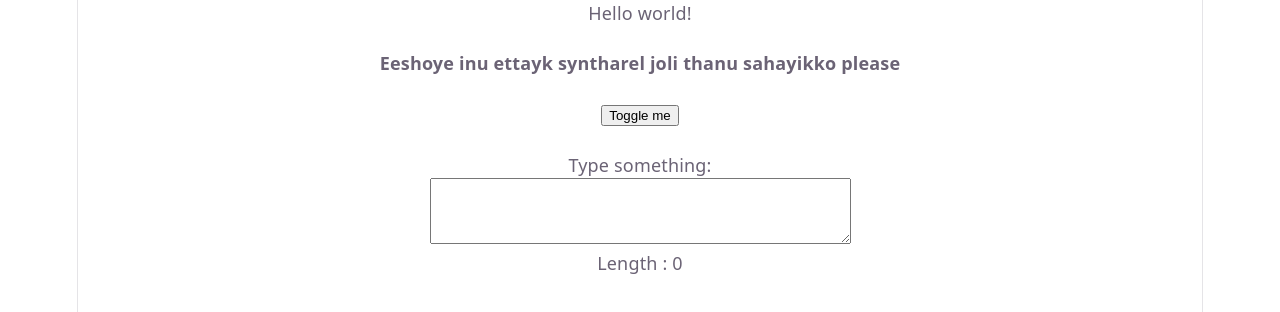
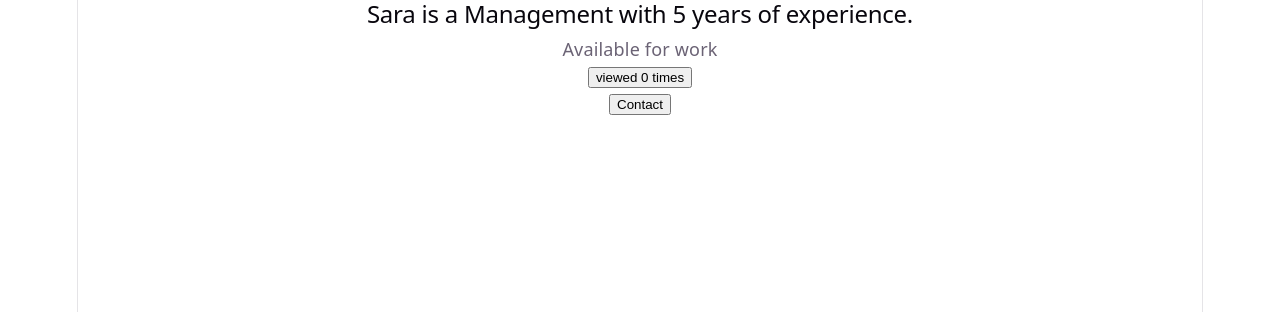
Before and after one commit to nimishamanjali-coder/react-exercises, a React (Vite) app: page / in a window 1280 px wide. Shown: the top 312 px of the page. Built offline with nearby package versions, Linux system fonts and the light colour scheme.

Commit message:
practising more exercises from scratch

```diff
--- a/src/App.jsx
+++ b/src/App.jsx
@@ -5,17 +5,16 @@ import heroImg from './assets/hero.png'
 import './App.css'
 import ToggleMessage from './MessageToggle'
 import CharExceedWarning from './CharExceedWarning'
+import Profile from './Profile'
 function App() {
 
 
   return (
     <div>
-      <>Hello world!</>
-      <ToggleMessage />
-      <br />
 
-      <CharExceedWarning />
+      <Profile name="Sara" profession="Management" yearsOfExperience={5} isAvailable={true} />
     </div>
+
   )
 }
 
--- a/src/MessageToggle.jsx
+++ b/src/MessageToggle.jsx
@@ -18,7 +18,7 @@ export default function ToggleMessage() {
     return (
 
         <div>
-            <h4>Eeshoye inu ettayk syntharel joli thanu sahayikko please</h4 >
+            <h4>Eeshoye ettayk syntharel joli thanu sahayichenu orupaad nanni parayunu</h4 >
             <button type="button" onClick={handleToggle}>Toggle me</button>
             <p>{showMessage ? "May God Bless you" : ''}</p>
         </div>
--- /dev/null
+++ b/src/Profile.jsx
@@ -0,0 +1,22 @@
+import { useState } from "react";
+export default function Profile({ name, profession, yearsOfExperience, isAvailable }) {
+
+    const [clicked, setClicked] = useState(0);
+    const [clickedContact, setClickedContact] = useState('');
+    function handleClick() {
+        setClicked((previousclicked) => previousclicked + 1);
+        alert(`Viewing ${name}'s profile`);
+    }
+
+    return (
+
+        <div>
+            <h2>{name} is a {profession}  with {yearsOfExperience} years of experience.</h2>
+            <p> {isAvailable ? 'Available for work' : 'Not Available'}</p>
+            <button onClick={handleClick}>viewed {clicked} {clicked === 1 ? 'time' : 'times'} </button>
+            {isAvailable && <p><button onClick={() => setClickedContact(`Contacting ${name}`)}> Contact </button></p>}
+            {clickedContact && <p>{clickedContact}</p>}
+
+        </div>
+    );
+}
```
